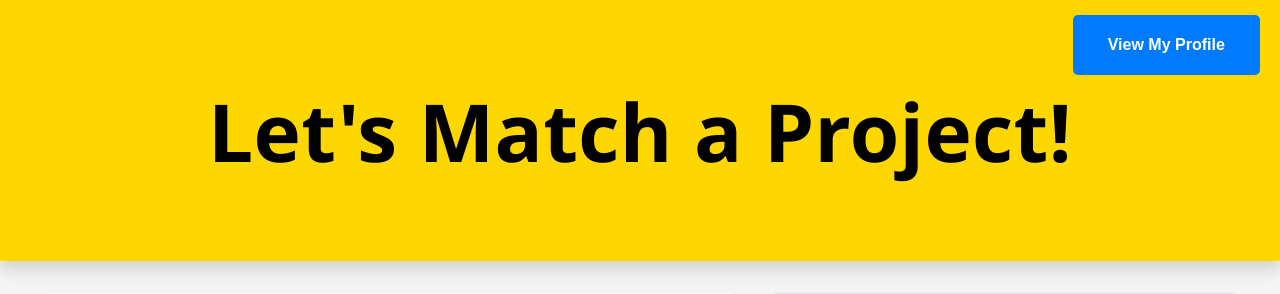
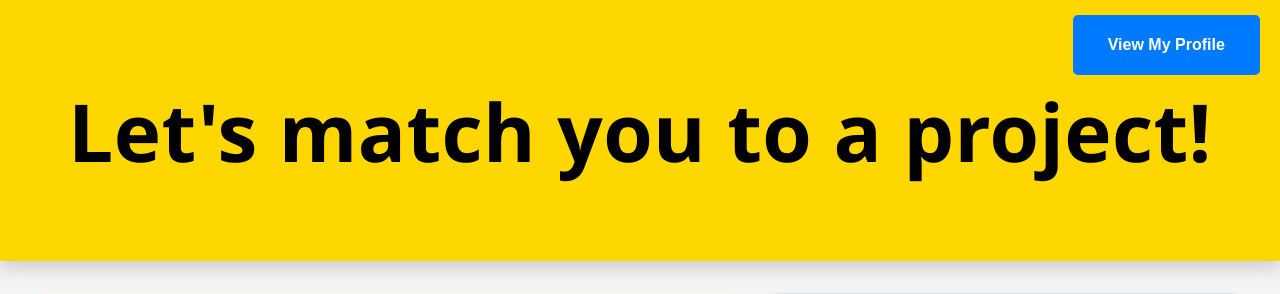
Before and after one commit to willholyhasted/SSE_group_project, a Flask app: template src/templates/main.html in a window 1280 px wide. Shown: the top 294 px of the page. Run offline with Flask 3, Linux system fonts and the light colour scheme; the template is opened without the code that fills it: most values are stand-ins (such as "Sample title", 1, 10 or a date in 2020); parts of the project's set-up code (start-up, migrations or seed data) failed here and were passed over.

Commit message:
changed headers in index and main

```diff
--- a/src/templates/index.html
+++ b/src/templates/index.html
@@ -25,7 +25,7 @@
 
     <!-- Header: Displays the application name -->
     <div class="header">
-        <h1>IMPERIAL CONNECT</h1>
+        <h1>Imperial Connect</h1>
     </div>
 
     <!-- Login Form Container -->
--- a/src/templates/main.html
+++ b/src/templates/main.html
@@ -14,7 +14,7 @@
 <body>
     <!-- Header: Displays the app title and a button to view the user's profile -->
     <header class="header">
-        <h1>Let's Match a Project!</h1>
+        <h1>Let's match you to a project!</h1>
         <form class="profile-button" action="/profile/" method="POST">
             <button onclick="location.href='#profile/'">View My Profile</button>
         </form>
```
